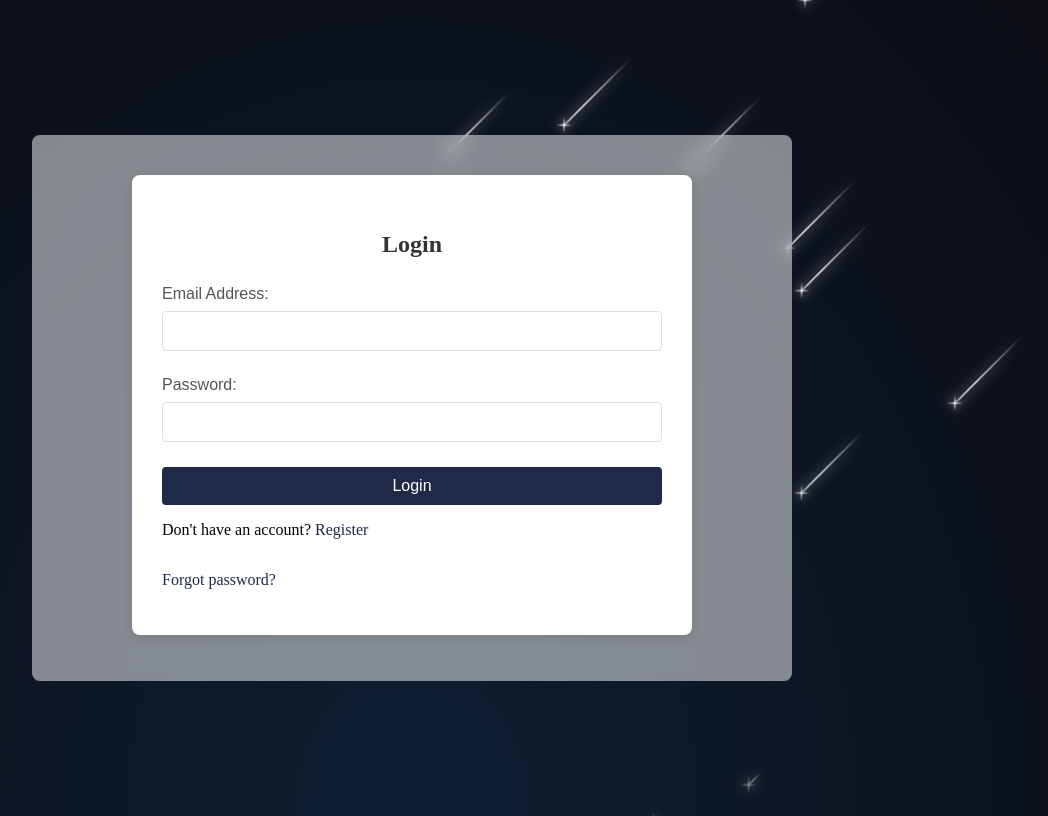
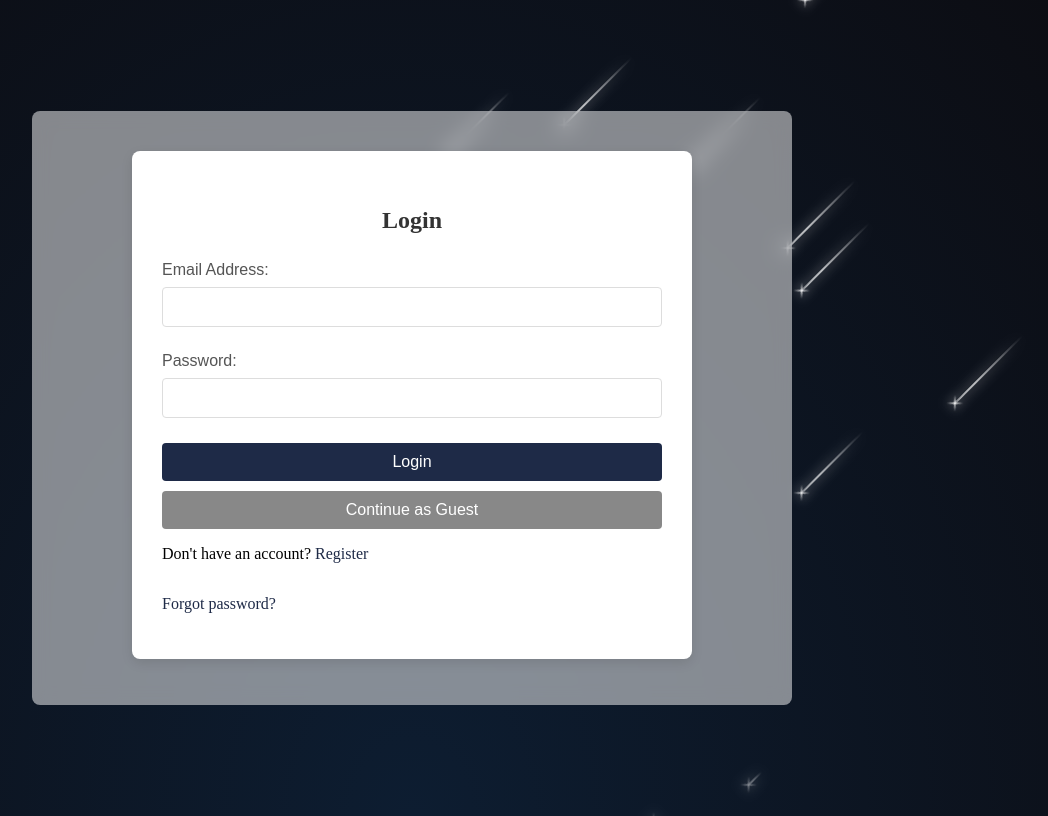
Before and after one commit to itFloxz/Noverse, a React (Vite) app in the folder Music-project/frontend/: page /login in a window 1280 px wide. Shown: the whole page, without its empty margins (228-1276 px from the left). Built offline with nearby package versions, Linux system fonts and the light colour scheme.

Commit message:
Merge branch 'testA' of https://github.com/itFloxz/Login into FLOXz
add guest button in login age

```diff
--- a/Music-project/frontend/src/components/Login.jsx
+++ b/Music-project/frontend/src/components/Login.jsx
@@ -62,6 +62,11 @@ const Login = () => {
     }
   };
 
+  const handleGuestLogin = () => {
+    navigate("/");
+    toast.info("You are browsing as a guest.");
+  };
+
   return (
     <div style={styles.wrapper}>
       <Stars /> {/* Stars component is positioned in the background */}
@@ -97,6 +102,9 @@ const Login = () => {
             />
           </div>
           <input type="submit" value="Login" style={styles.submitButton} />
+          <button type="button" onClick={handleGuestLogin} style={styles.guestButton}>
+            Continue as Guest
+          </button>
           <p>
             Don't have an account?{" "}
             <Link to="/signup" style={styles.link}>
@@ -169,6 +177,17 @@ const styles = {
     fontSize: "16px",
     transition: "background-color 0.3s",
   },
+  guestButton: {
+    padding: "10px 20px",
+    backgroundColor: "#888",
+    color: "#fff",
+    border: "none",
+    borderRadius: "4px",
+    cursor: "pointer",
+    fontSize: "16px",
+    marginTop: "10px",
+    transition: "background-color 0.3s",
+  },
   link: {
     color: "#1E2A47",
     textDecoration: "none",
```
